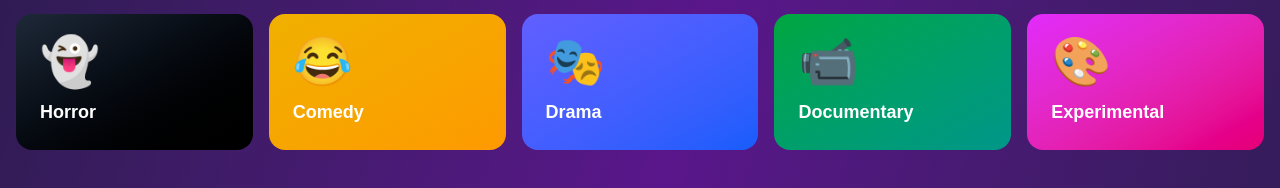
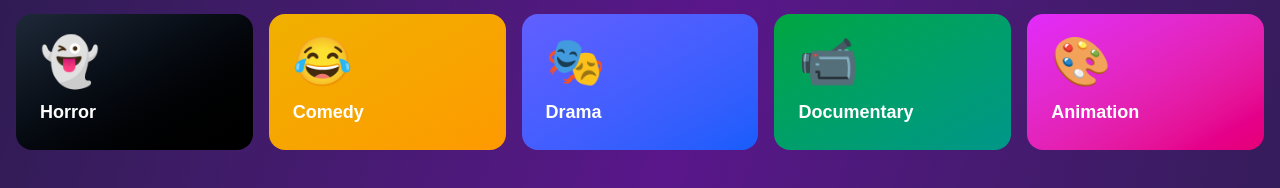
Before and after one commit to altidigitech-ui/nflix-final, a Next.js app: page / in a window 1280 px wide. Shown: the part 1846-2034 px from the top of the page. Built offline with nearby package versions, Linux system fonts and the light colour scheme.

Commit message:
page.tsx

```diff
--- a/app/page.tsx
+++ b/app/page.tsx
@@ -132,7 +132,7 @@ export default function Home() {
               { name: 'Comedy', icon: '😂', color: 'from-yellow-500 to-amber-500' },
               { name: 'Drama', icon: '🎭', color: 'from-indigo-500 to-blue-600' },
               { name: 'Documentary', icon: '📹', color: 'from-green-600 to-teal-600' },
-              { name: 'Experimental', icon: '🎨', color: 'from-fuchsia-500 to-pink-600' }
+              { name: 'Animation', icon: '🎨', color: 'from-fuchsia-500 to-pink-600' }
             ].map((genre, i) => (
               <div
                 key={i}
```
